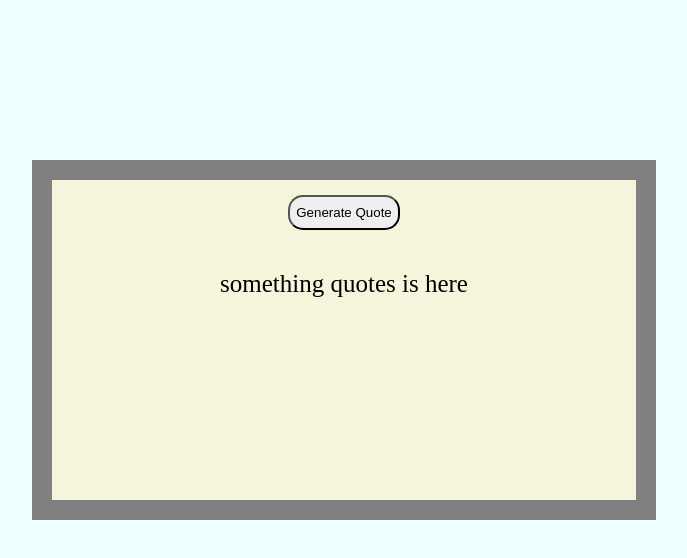
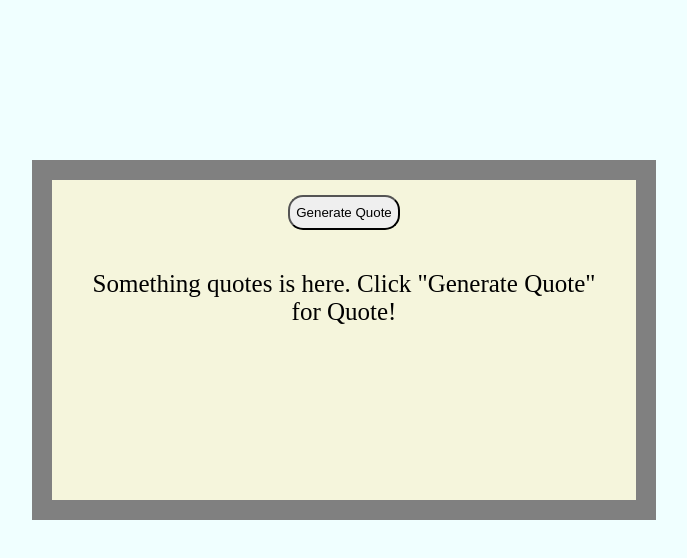
Before and after one commit to thapasamirm577/RandomQuotesGenerator, a plain HTML site: page index.html in a window 1280 px wide. Shown: the whole page, without its empty margins (296-983 px from the left). Drawn offline with Linux system fonts and the light colour scheme.

Commit message:
Update index.html

```diff
--- a/index.html
+++ b/index.html
@@ -10,8 +10,7 @@
     <div id="container">
         <button id="btn">Generate Quote</button>
         <div id="quote">
-            something quotes is here
-
+            Something quotes is here. Click "Generate Quote" for Quote!
         </div>
     </div>
     <script src= "generator.js"></script>
```
